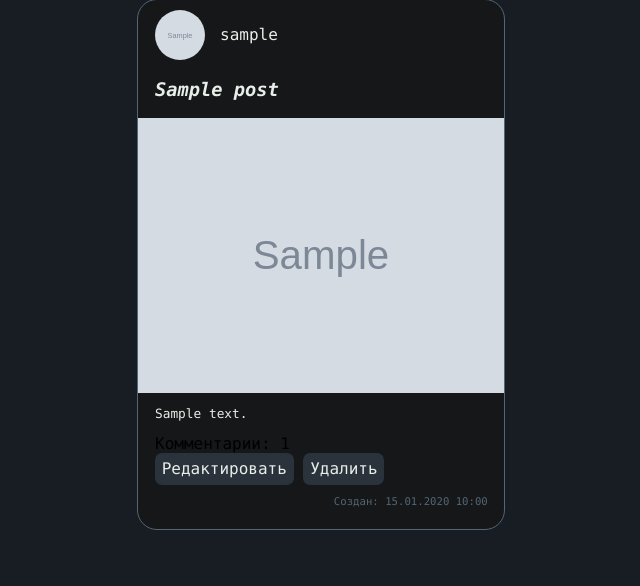
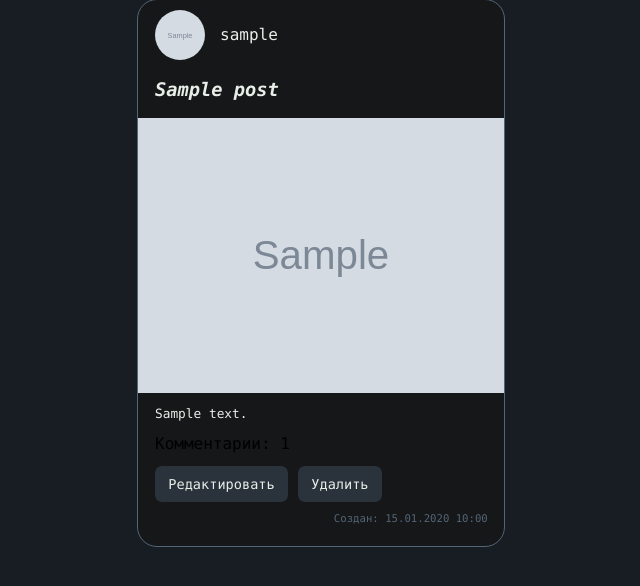
Before and after one commit to EugenySobyanin/blog_academy_study, a Django app: page /posts/ in a window 1280 px wide. Shown: the part 77-663 px from the top of the page, without its empty margins (293-933 px from the left). Run offline with Django 3.2, Linux system fonts and the light colour scheme; a user stored in the database is signed in; tables that the repository leaves empty hold one stand-in row (values such as "Sample post"); grey boxes marked "Sample" are stand-in pictures.

Commit message:
Стили и тестирование.

```diff
--- a/blog/static/css/comments.css
+++ b/blog/static/css/comments.css
@@ -58,3 +58,12 @@
 .comment-submit {
     max-height: 40px;
 }
+
+.comment-count {
+    color: var(--white);
+}
+
+.comment-count:hover {
+    color: var(--main-color);
+    text-shadow: 0 0 10px var(--main-color-shadow);
+}
--- a/blog/static/css/styles.css
+++ b/blog/static/css/styles.css
@@ -78,7 +78,9 @@ small p {
 }
 
 .edit-button, .delete-button {
-    padding: 2% 2% 2% 2%;
+    margin-top: 4%;
+    font-size: 0.85rem;
+    padding: 3% 4% 3% 4%;
     background-color: var(--gray_2);
     border-radius: var(--btn-border-radius);
     color: var(--white);
--- a/blog/templates/posts/list.html
+++ b/blog/templates/posts/list.html
@@ -39,7 +39,7 @@
 
       <!--Количество комментариев-->
       {% if post.comments_count > 0 %}
-        <a href="{% url 'posts:detail' post_id=post.pk %}">
+        <a href="{% url 'posts:detail' post_id=post.pk %}" class="comment-count">
           Комментарии: {{ post.comments_count }}
         </a>
       {% endif %}
```
Also changed, not shown: blog/media/avatars/13621edb-d1a9-4bbe-a51e-704c78d106eb.webp (added), blog/media/avatars/94ec0b60-6ae7-4638-a910-5eae0d53e2c5.jpg (added), blog/media/posts/38892227-7823-406b-9626-8199a989e8a1.webp (added), blog/media/posts/4a3ff79c-5bd2-4750-9dff-057c2ba81570.png (added), blog/media/posts/ba6e08c6-80c7-4c11-bb94-2494b111979b.jpg (added).
